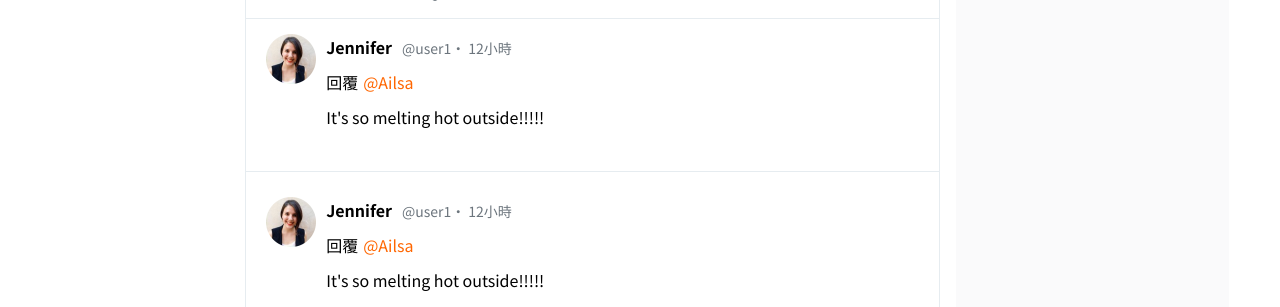
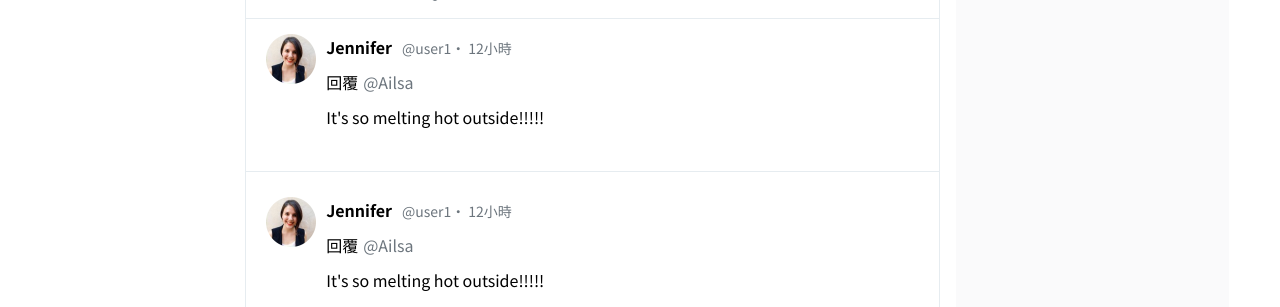
Before and after one commit to ailsayang999/my-simple-twitter, a React (Create React App) app: page /reply in a window 1280 px wide. Shown: the part 411-718 px from the top of the page. Built offline with nearby package versions, Linux system fonts and the light colour scheme.

Commit message:
style: change reply text color

```diff
--- a/src/components/ReplyPageInfo/replyPageInfo.scss
+++ b/src/components/ReplyPageInfo/replyPageInfo.scss
@@ -194,7 +194,7 @@
           margin:10px 0;
           .reply-to-tweet-belonger-account {
             margin-left:5px;
-            color: var(--brand);
+            color: var(--secondary);
           }
         }
         .reply-content {
```
